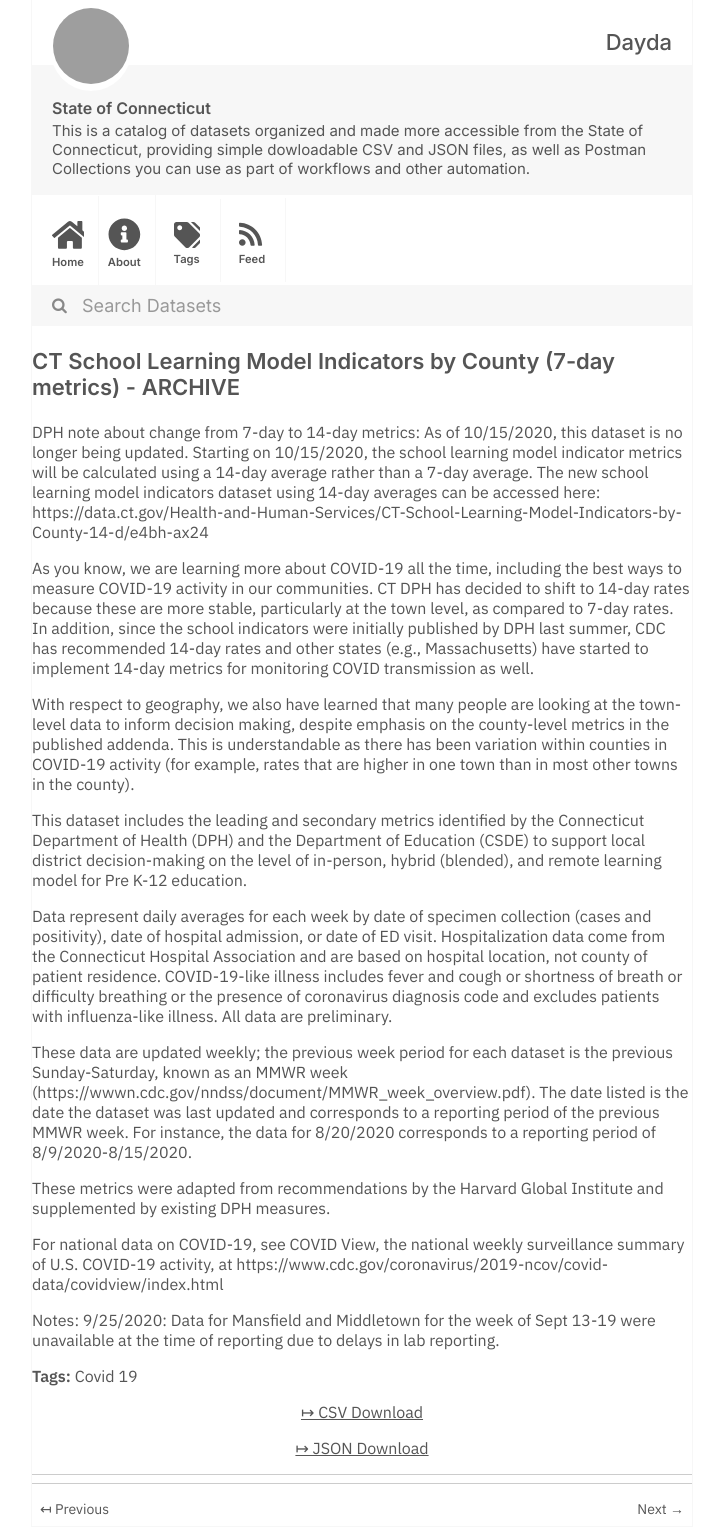
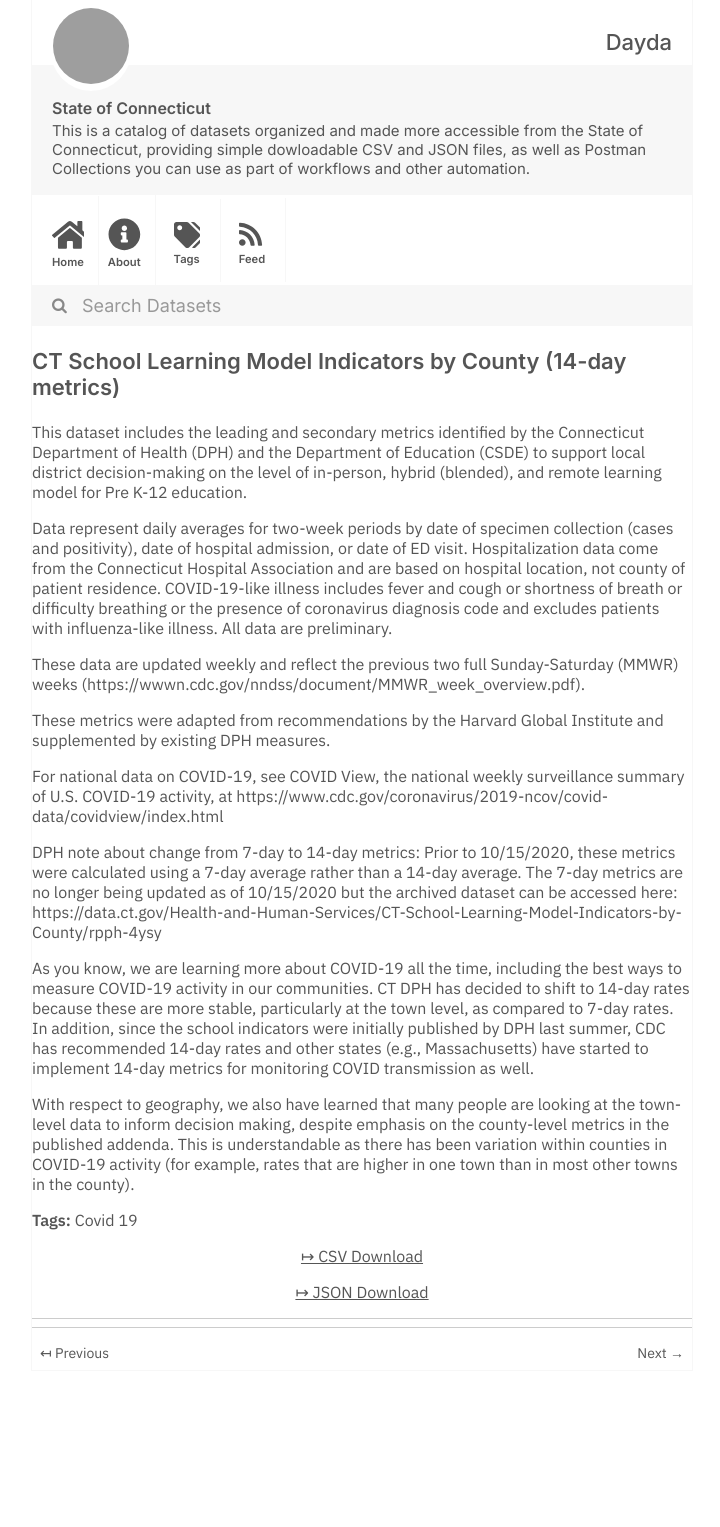
Before and after one commit to dayda-entities/state-of-connecticut, a Jekyll site: the page built from _posts/2020-11-12-ct-school-learning-model-indic.md, in a window 1280 px wide. Shown: the whole page, without its empty margins (278-998 px from the left). Built offline with Jekyll 4.4.1, drawn with Linux system fonts in a browser that asks for light colours; after the commit the page ends 1371 px from its top, so only the background shows below that; grey boxes are pictures that could not be loaded.

Commit message:
Publish Data

```diff
--- a/_posts/2020-11-12-ct-school-learning-model-indic.md
+++ b/_posts/2020-11-12-ct-school-learning-model-indic.md
@@ -1,34 +1,31 @@
 ---
-title: CT School Learning Model Indicators by County (7-day metrics) - ARCHIVE
-created: '2020-11-12T14:57:31.786034'
-modified: '2020-12-04T18:58:09.554166'
+title: CT School Learning Model Indicators by County (14-day metrics)
+created: '2020-11-12T14:55:44.953707'
+modified: '2020-12-04T18:56:24.430709'
 state: active
 type: dataset
 tags:
   - Covid 19
 groups:
   - Local Government
-csv_url: 'https://data.ct.gov/api/views/rpph-4ysy/rows.csv?accessType=DOWNLOAD'
-json_url: 'https://data.ct.gov/api/views/rpph-4ysy/rows.json?accessType=DOWNLOAD'
+csv_url: 'https://data.ct.gov/api/views/e4bh-ax24/rows.csv?accessType=DOWNLOAD'
+json_url: 'https://data.ct.gov/api/views/e4bh-ax24/rows.json?accessType=DOWNLOAD'
 layout: post
 
 ---
-DPH note about change from 7-day to 14-day metrics:
-As of 10/15/2020, this dataset is no longer being updated. Starting on 10/15/2020, the school learning model indicator metrics will be calculated using a 14-day average rather than a 7-day average. The new school learning model indicators dataset using 14-day averages can be accessed here: https://data.ct.gov/Health-and-Human-Services/CT-School-Learning-Model-Indicators-by-County-14-d/e4bh-ax24
-
-As you know, we are learning more about COVID-19 all the time, including the best ways to measure COVID-19 activity in our communities. CT DPH has decided to shift to 14-day rates because these are more stable, particularly at the town level, as compared to 7-day rates. In addition, since the school indicators were initially published by DPH last summer, CDC has recommended 14-day rates and other states (e.g., Massachusetts) have started to implement 14-day metrics for monitoring COVID transmission as well.
-
-With respect to geography, we also have learned that many people are looking at the town-level data to inform decision making, despite emphasis on the county-level metrics in the published addenda. This is understandable as there has been variation within counties in COVID-19 activity (for example, rates that are higher in one town than in most other towns in the county).
-
 This dataset includes the leading and secondary metrics identified by the Connecticut Department of Health (DPH) and the Department of Education (CSDE) to support local district decision-making on the level of in-person, hybrid (blended), and remote learning model for Pre K-12 education.
 
-Data represent daily averages for each week by date of specimen collection (cases and positivity), date of hospital admission, or date of ED visit. Hospitalization data come from the Connecticut Hospital Association and are based on hospital location, not county of patient residence. COVID-19-like illness includes fever and cough or shortness of breath or difficulty breathing or the presence of coronavirus diagnosis code and excludes patients with influenza-like illness. All data are preliminary.
+Data represent daily averages for two-week periods by date of specimen collection (cases and positivity), date of hospital admission, or date of ED visit. Hospitalization data come from the Connecticut Hospital Association and are based on hospital location, not county of patient residence. COVID-19-like illness includes fever and cough or shortness of breath or difficulty breathing or the presence of coronavirus diagnosis code and excludes patients with influenza-like illness. All data are preliminary.
 
-These data are updated weekly; the previous week period for each dataset is the previous Sunday-Saturday, known as an MMWR week (https://wwwn.cdc.gov/nndss/document/MMWR_week_overview.pdf). The date listed is the date the dataset was last updated and corresponds to a reporting period of the previous MMWR week. For instance, the data for 8/20/2020 corresponds to a reporting period of 8/9/2020-8/15/2020.
+These data are updated weekly and reflect the previous two full Sunday-Saturday (MMWR) weeks (https://wwwn.cdc.gov/nndss/document/MMWR_week_overview.pdf).
 
 These metrics were adapted from recommendations by the Harvard Global Institute and supplemented by existing DPH measures.
 
 For national data on COVID-19, see COVID View, the national weekly surveillance summary of U.S. COVID-19 activity, at https://www.cdc.gov/coronavirus/2019-ncov/covid-data/covidview/index.html
 
-Notes:
-9/25/2020: Data for Mansfield and Middletown for the week of Sept 13-19 were unavailable at the time of reporting due to delays in lab reporting.
+DPH note about change from 7-day to 14-day metrics:
+Prior to 10/15/2020, these metrics were calculated using a 7-day average rather than a 14-day average. The 7-day metrics are no longer being updated as of 10/15/2020 but the archived dataset can be accessed here: https://data.ct.gov/Health-and-Human-Services/CT-School-Learning-Model-Indicators-by-County/rpph-4ysy
+
+As you know, we are learning more about COVID-19 all the time, including the best ways to measure COVID-19 activity in our communities. CT DPH has decided to shift to 14-day rates because these are more stable, particularly at the town level, as compared to 7-day rates. In addition, since the school indicators were initially published by DPH last summer, CDC has recommended 14-day rates and other states (e.g., Massachusetts) have started to implement 14-day metrics for monitoring COVID transmission as well.
+
+With respect to geography, we also have learned that many people are looking at the town-level data to inform decision making, despite emphasis on the county-level metrics in the published addenda. This is understandable as there has been variation within counties in COVID-19 activity (for example, rates that are higher in one town than in most other towns in the county).
```
